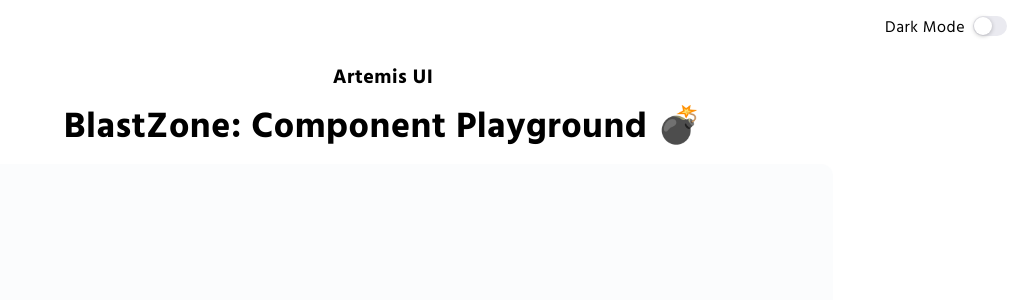
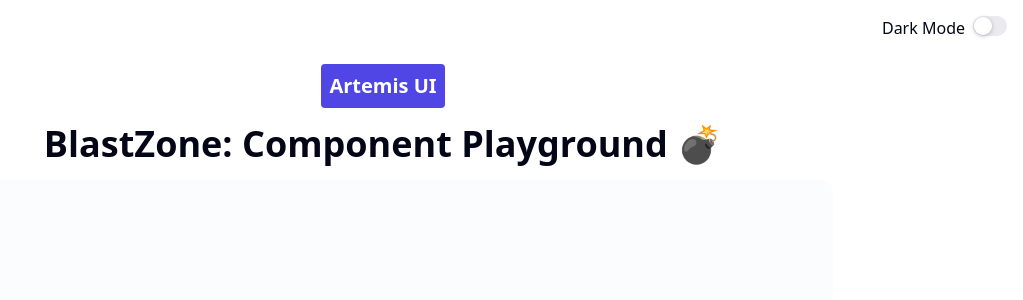
Before and after one commit to johnnyferreiradev/nemea-ui, a React (Vite) app: page / in a window 1280 px wide. Shown: the top 300 px of the page, without its empty margins (257-1280 px from the left). Built offline with nearby package versions, Linux system fonts and the light colour scheme.

Commit message:
Defining color names and adjusting accordion component

```diff
--- a/src/App.tsx
+++ b/src/App.tsx
@@ -17,9 +17,9 @@ function App() {
 
   return (
     <>
-      <div className="bg-white dark:bg-[var(--dark-color)]">
+      <div className="bg-light dark:bg-dark">
         <div className="flex gap-2 absolute right-4 top-4">
-          <p className="text-black dark:text-white">Dark Mode</p>
+          <p>Dark Mode</p>
           <Switch.Root
             checked={darkMode}
             onCheckedChange={() => setDarkMode(!darkMode)}
@@ -27,15 +27,15 @@ function App() {
             <Switch.Thumb />
           </Switch.Root>
         </div>
-        <div className="App w-full h-full min-h-screen flex flex-col items-center py-16 dark:bg-[var(--grayscale-color-900)]">
-          <p className="text-xl font-bold mb-4 text-center text-black dark:text-white">
+        <div className="w-full h-full min-h-screen flex flex-col items-center py-16 dark:bg-grayscale-900">
+          <p className="text-xl font-bold mb-4 text-center text-light bg-primary-600 p-2 rounded">
             Artemis UI
           </p>
-          <h1 className="text-4xl font-bold mb-4 text-black dark:text-white">
+          <h1 className="text-4xl font-bold mb-4">
             BlastZone: Component Playground 💣
           </h1>
 
-          <div className="flex-1 w-full max-w-[900px] bg-slate-50/50 dark:bg-slate-950 rounded-xl p-4"></div>
+          <div className="flex-1 w-full max-w-[900px] bg-grayscale-50/50 dark:bg-grayscale-950 rounded-xl p-4"></div>
         </div>
       </div>
     </>
--- a/src/index.css
+++ b/src/index.css
@@ -37,40 +37,8 @@
     --danger-color: #e7401c;
     --danger-color-300: #c23320;
 
-    --dark-color: #01102d;
+    --dark-color: #020617;
     --white-color: #ffffff;
-  }
-
-  /* Hind font family */
-  @font-face {
-    font-family: 'Hind';
-    src: url('./lib/assets/fonts/Hind/Hind-Bold.ttf') format('truetype');
-    font-weight: 700;
-    font-style: normal;
-  }
-  @font-face {
-    font-family: 'Hind';
-    src: url('./lib/assets/fonts/Hind/Hind-SemiBold.ttf') format('truetype');
-    font-weight: 600;
-    font-style: normal;
-  }
-  @font-face {
-    font-family: 'Hind';
-    src: url('./lib/assets/fonts/Hind/Hind-Medium.ttf') format('truetype');
-    font-weight: 500;
-    font-style: normal;
-  }
-  @font-face {
-    font-family: 'Hind';
-    src: url('./lib/assets/fonts/Hind/Hind-Regular.ttf') format('truetype');
-    font-weight: 400;
-    font-style: normal;
-  }
-  @font-face {
-    font-family: 'Hind';
-    src: url('./lib/assets/fonts/Hind/Hind-Light.ttf') format('truetype');
-    font-weight: 300;
-    font-style: normal;
   }
 
   /* Icons font family */
@@ -81,39 +49,23 @@
   }
 
   *:focus {
-    outline: 2px solid var(--primary-color-300);
-    border-radius: 4px;
-  }
-
-  html,
-  body {
-    font-family: Hind, system-ui, sans-serif;
-    letter-spacing: 0.5px;
+    @apply outline outline-2 outline-grayscale-300 rounded;
   }
 
   body {
     -webkit-font-smoothing: antialiased;
     -moz-osx-font-smoothing: grayscale;
-    color: var(--dark-color);
-  }
-
-  html.dark body {
-    color: var(--light-color);
+    @apply text-dark dark:text-light;
   }
 
   /* Default scroll style */
   .default-scroll::-webkit-scrollbar-track {
-    background: none;
-    border-radius: 4px;
+    @apply bg-none rounded;
   }
   .default-scroll::-webkit-scrollbar {
-    width: 6px;
-    height: 6px;
-    background: #0000;
-    border-radius: 4px;
+    @apply h-1.5 w-1.5 bg-dark/0 rounded;
   }
   .default-scroll::-webkit-scrollbar-thumb {
-    background: var(--grayscale-200);
-    border-radius: 4px;
+    @apply bg-grayscale-400 rounded;
   }
 }
--- a/src/lib/components/Accordion/AccordionContent/index.tsx
+++ b/src/lib/components/Accordion/AccordionContent/index.tsx
@@ -12,7 +12,7 @@ export default function AccordionContent({
   return (
     <RadixAccordion.Content
       className={twMerge(
-        'au-accordion-content overflow-hidden',
+        'au-accordion-content overflow-hidden text-dark dark:text-light',
         'data-[state="open"]:animate-slide-down data-[state="closed"]:animate-slide-up',
         className,
       )}
--- a/src/lib/components/Accordion/AccordionHeader/index.tsx
+++ b/src/lib/components/Accordion/AccordionHeader/index.tsx
@@ -12,15 +12,19 @@ export default function AccordionHeader({
   return (
     <RadixAccordion.Header
       className={twMerge(
-        'au-accordion-header border-solid border border-b-[grayscale-100]',
-        'border-t-0 border-l-0 border-r-0 dark:border-b-[grayscale-300]',
+        'au-accordion-header border-solid border border-b-grayscale-200',
+        'border-t-0 border-l-0 border-r-0 dark:border-b-grayscale-600',
+        '',
         className,
       )}
       id={id}
     >
       <RadixAccordion.Trigger
         asChild={asChild}
-        className="outline-[var(--grayscale-100)] w-full text-start"
+        className={twMerge(
+          'outline-grayscale-300 dark:outline-grayscale-600 w-full text-start',
+          'text-dark dark:text-light',
+        )}
       >
         {children}
       </RadixAccordion.Trigger>
--- a/tailwind.config.js
+++ b/tailwind.config.ts
@@ -1,8 +1,22 @@
 /** @type {import('tailwindcss').Config} */
+import colors from 'tailwindcss/colors';
+
 export default {
   content: ['./index.html', './src/**/*.{js,ts,jsx,tsx}'],
   theme: {
-    extend: {},
+    extend: {
+      colors: {
+        primary: colors.indigo,
+        secondary: colors.purple,
+        tertiary: colors.cyan,
+        grayscale: colors.slate,
+        success: colors.green,
+        failure: colors.red,
+        warning: colors.yellow,
+        dark: '#020617',
+        light: '#ffffff',
+      },
+    },
     keyframes: {
       fadeIn: {
         '0%': { opacity: 0 },
```
